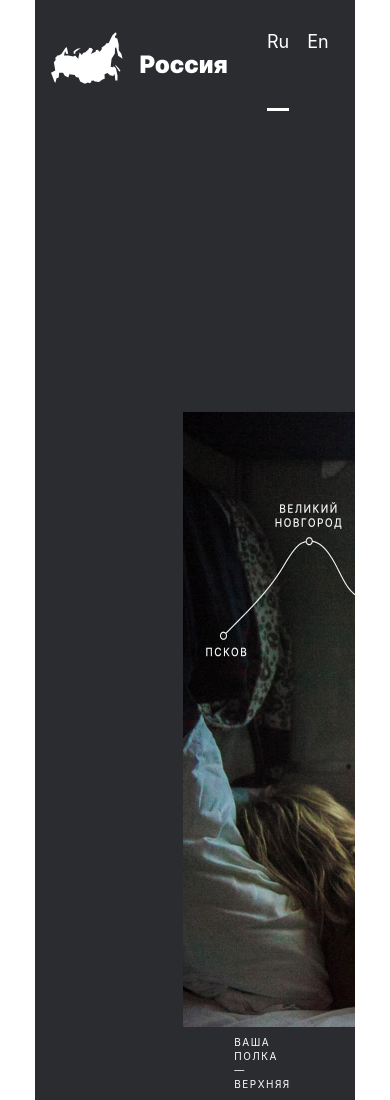
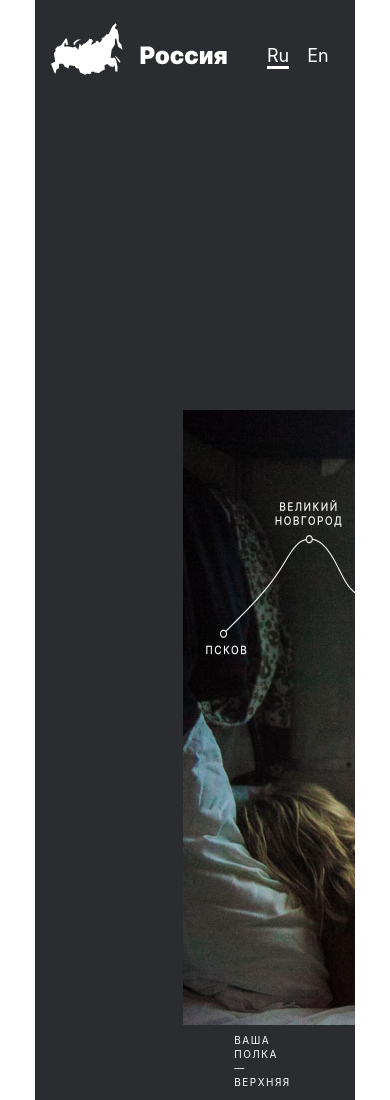
Before and after one commit to ZoyaMars/russian-travel, a plain HTML site: page index.html in a window 390 px wide. Shown: the top 1100 px of the page. Drawn offline with Linux system fonts and the light colour scheme.

Commit message:
Media header

```diff
--- a/Blocks/header/__lang-link/header__lang-link.css
+++ b/Blocks/header/__lang-link/header__lang-link.css
@@ -16,6 +16,6 @@
     .header__lang-link {
         font-size: 18px;
         line-height: 20px;
-        padding: 30px 0 56px;
+        width: 22px;
     }
 }
--- a/Blocks/header/__lang-links/header__lang-links.css
+++ b/Blocks/header/__lang-links/header__lang-links.css
@@ -3,6 +3,5 @@
     justify-content: space-between;
     list-style-type: none;
     text-decoration: none;
-    /* padding: 0; */
-    margin: 0;
+    margin-top: 30px;
 }
--- a/Blocks/header/__logo/header__logo.css
+++ b/Blocks/header/__logo/header__logo.css
@@ -12,6 +12,10 @@
 @media screen and (max-width: 568px) {
     .header {
         width: 142px;
-        padding: 16px 162px 48px 16px;
+        padding-top: 16px;
+        padding-left: 16px;
     }
 }
+
+
+/* 162px 48px 16px */
--- a/Blocks/header/header.css
+++ b/Blocks/header/header.css
@@ -22,6 +22,5 @@
 @media screen and (max-width: 568px) {
     .header {
         width: 288px;
-        padding: 16px 16px 48px 16px;
     }
 }
--- a/Blocks/page/page.css
+++ b/Blocks/page/page.css
@@ -28,6 +28,6 @@
     @media screen and (max-width:568px) {
         .page {
             max-width: 300px;
-            padding: 16px 0 0;
+            padding: 0;
         }
     }
```
